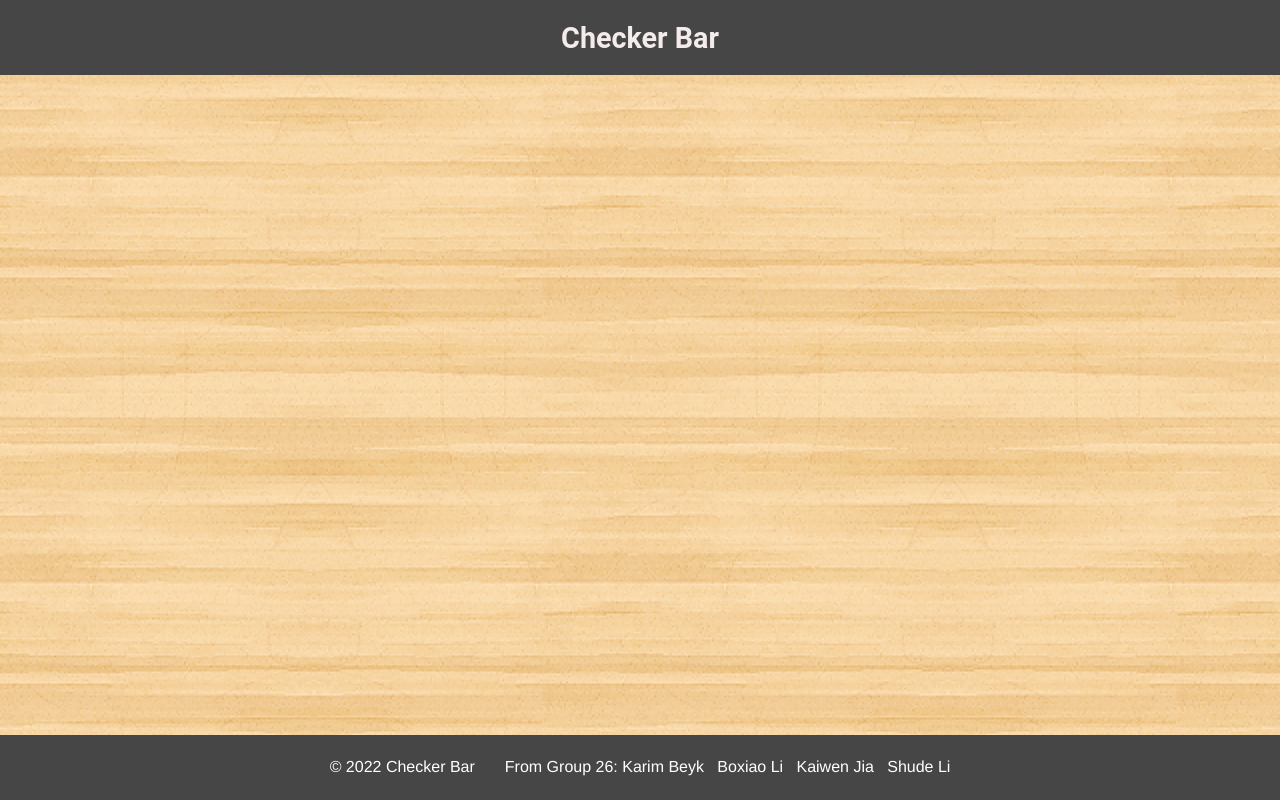
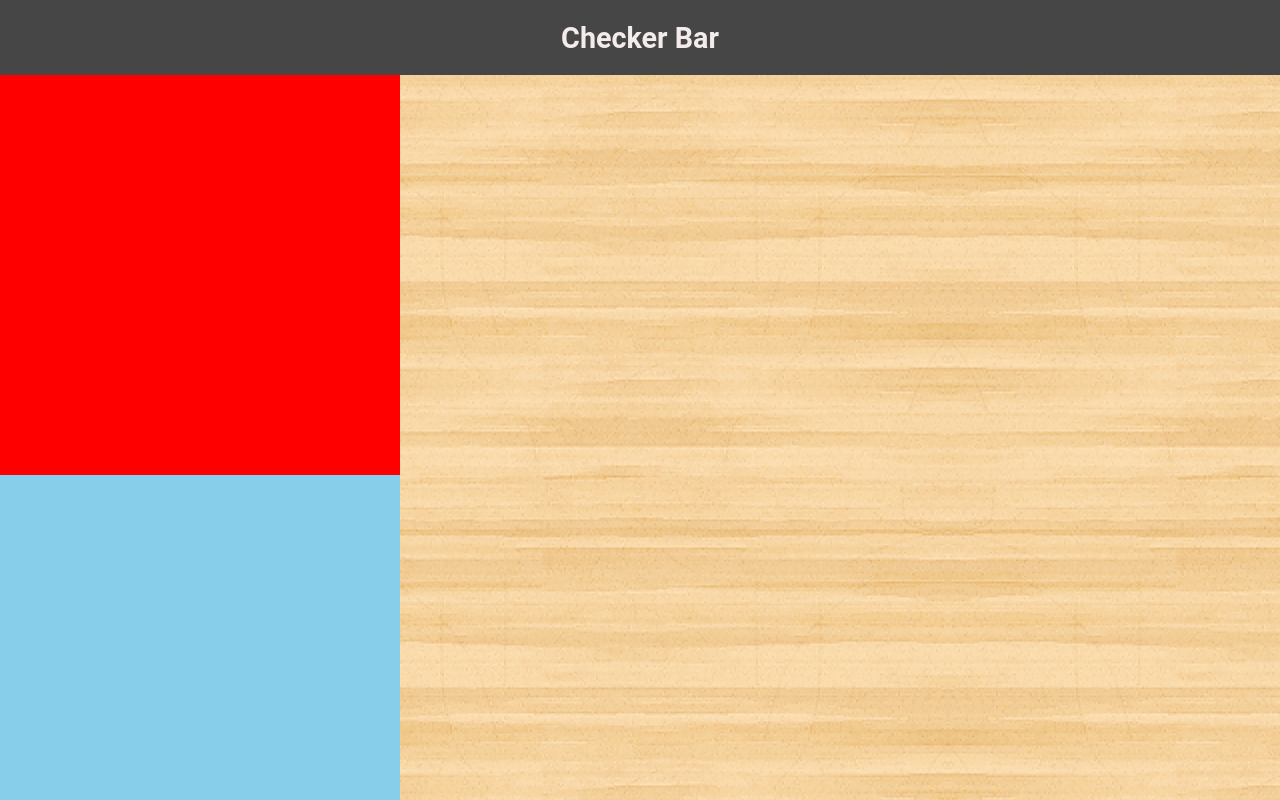
Before and after one commit to KevinKVJ/Checker-Bar, a Vue app: page / in a window 1280 px wide. Built offline with nearby package versions, Linux system fonts and the light colour scheme.

Commit message:
Changed some styles in Base.vue, now it can be scroll freely

```diff
--- a/src/components/Base.vue
+++ b/src/components/Base.vue
@@ -6,6 +6,9 @@
             </div>
             <div class="contentarea">
                 <slot></slot>
+                <div class="test1"></div>
+                <div class="test2"></div>
+                <div class="test3"></div>
             </div>
             <div class="footer">
                 <div class="prompts">
@@ -18,11 +21,27 @@
 </template>
 
 <style lang="scss" scoped>
-.wrapper{
+.test1 {
+    width: 400px;
+    height: 400px;
+    background: red;
+}
+.test2 {
+    width: 400px;
+    height: 400px;
+    background: skyblue;
+}
+.test3 {
+    width: 400px;
+    height: 400px;
+    background: grey;
+}
+.wrapper {
     height: 100%;
 }
-.container{
+.container {
     height: 100%;
+    overflow: auto;
 }
 
 .header {
@@ -44,12 +63,11 @@
     }
 }
 
-
-.contentarea{
-    height: calc(100% - 75px);
+.contentarea {
+    /* height: calc(100% - 75px); */
     padding-bottom: 65px;
 
-    background: url("@/assets/img/bkg.png") center center;
+    background: url('@/assets/img/bkg.png') center center;
 }
 .footer {
     /* width: 100%; */
@@ -66,21 +84,21 @@
     .prompts {
         color: #fff;
         display: flex;
+        flex-wrap: wrap;
+        justify-content: center;
     }
 
     .copyright {
         margin-right: 30px;
     }
 
-    .groupmember{
+    /* .groupmember {
         white-space: pre;
-    }
+    } */
 }
 </style>
 
 <script setup>
 import { ref } from 'vue';
-const groupmembers = ref(
-    'From Group 26: Karim Beyk   Boxiao Li   Kaiwen Jia   Shude Li'
-);
+const groupmembers = ref('From Group 26: Karim Beyk   Boxiao Li   Kaiwen Jia   Shude Li');
 </script>
--- a/src/pages/Compete/Compete.vue
+++ b/src/pages/Compete/Compete.vue
@@ -102,7 +102,7 @@
     </Base>
 </template>
 
-<style>
+<style scoped>
 .lalala {
     width: 400px;
     height: 400px;
```
